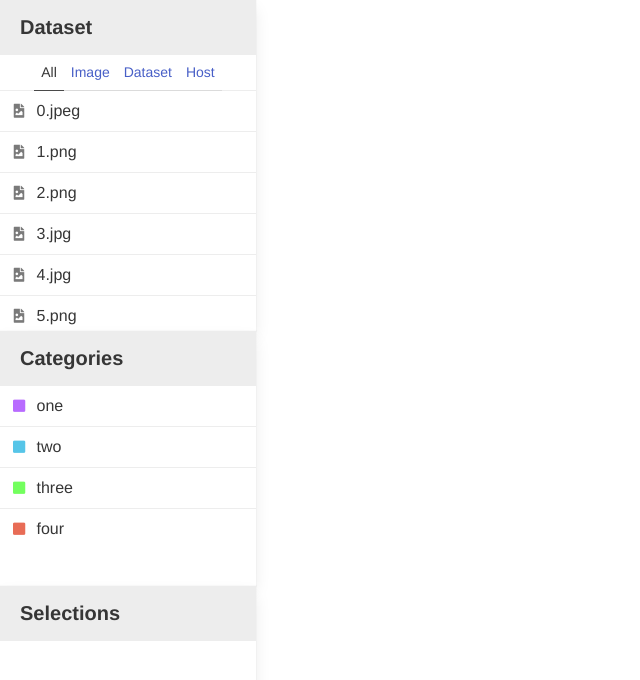
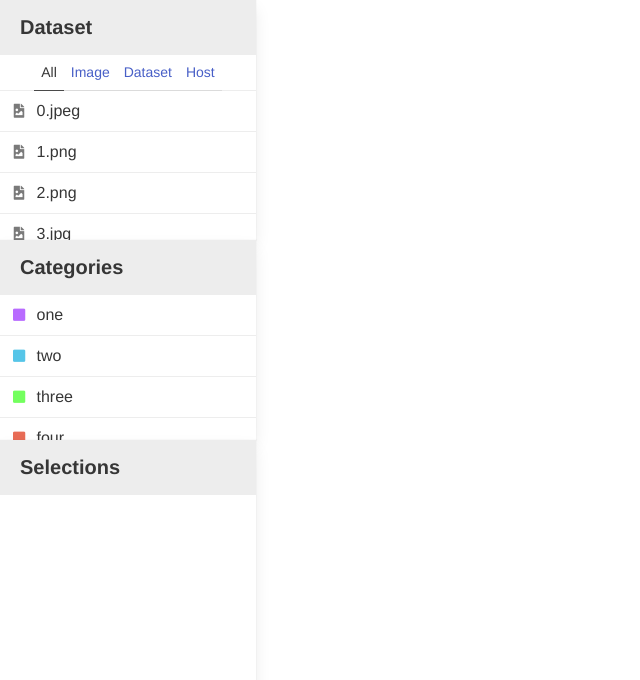
Before and after one commit to Relecto/labeler, a Vue app: page / in a window 1280 px wide. Shown: the top 680 px of the page, without its empty margins (0-640 px from the left). Built offline with nearby package versions, Linux system fonts and the light colour scheme.

Commit message:
Sidebar now uses flexbox

```diff
--- a/src/App.vue
+++ b/src/App.vue
@@ -1,12 +1,20 @@
 <template>
   <div id="app" class="columns is-gapless">
     <div class="column is-one-fifth">
+      <div class="aside">
+        <div class="dataset-container">
           <Dataset>
           </Dataset>
+        </div>
+        <div class="categories-container">
           <Categories>
           </Categories>
+        </div>
+        <div class="selections-container">
           <Selections>
           </Selections>
+        </div>
+      </div>
     </div>
 
     <div class="column">
@@ -60,23 +68,23 @@ export default {
   box-sizing: border-box; */
 }
 
-.panel-container {
-  position: fixed;
-  margin: 1vh;
-  max-width: 25vw;
-  min-width: 250px;
- /* overflow-y: scroll; */
-  z-index: 10;
+.aside {
+  display: flex;
+  flex-direction: column;
+
+  height: 100%;
 }
-
+.dataset-container {
+  max-height: 30%;
+  flex-grow: 1;
+}
+.categories-container {
+  max-height: 25%;
+  flex-grow: 1;
+}
 .selections-container {
-  position: fixed;
-  margin-right: 1vh;
-  margin-top: 1vh;
-  max-width: 25vw;
-  min-width: 250px;
- /* overflow-y: scroll; */
-  z-index: 10;
+  max-height: 45%;
+  flex-grow: 1;
 }
 
 html, body {
--- a/src/components/Categories.vue
+++ b/src/components/Categories.vue
@@ -3,7 +3,7 @@
   <p class="panel-heading">
     Categories
   </p>
-  <div class="category-list">
+  <div class="list">
     <a
     v-for="(category, i) in categories"
     :key="i"
@@ -42,10 +42,19 @@ export default {
 <style scoped>
 .panel {
   background: #ffffff;
+  height: 100%;
+  display: flex;
+  flex-direction: column;
+  flex-basis: content;
 }
-.category-list {
-  max-height: 20vh;
-  min-height: 200px;
-  overflow: scroll;
+
+.header {
+  flex-grow: 0;
+}
+.list {
+  flex-grow: 2;
+
+  overflow-y: scroll;
+  overflow-x: hidden;
 }
 </style>
--- a/src/components/Dataset.vue
+++ b/src/components/Dataset.vue
@@ -1,15 +1,15 @@
 <template>
 <nav class="panel">
-  <p class="panel-heading">
+  <p class="panel-heading header">
     Dataset
   </p>
-  <p class="panel-tabs">
+  <p class="panel-tabs header">
     <a class="is-active">All</a>
     <a>Image</a>
     <a>Dataset</a>
     <a>Host</a>
   </p>
-  <div class="image-list">
+  <div class="list">
     <a
     v-for="path in images"
     :key="path"
@@ -43,10 +43,18 @@ export default {
 <style scoped>
 .panel {
   background: #ffffff;
+  height: 100%;
+  display: flex;
+  flex-direction: column;
 }
-.image-list {
-  max-height: 30vh;
-  min-height: 200px;
-  overflow: scroll;
+
+.header {
+  flex-grow: 0;
+}
+.list {
+  flex-grow: 2;
+
+  overflow-y: scroll;
+  overflow-x: hidden;
 }
 </style>
--- a/src/components/Selections.vue
+++ b/src/components/Selections.vue
@@ -1,9 +1,9 @@
 <template>
 <nav class="panel">
-  <p class="panel-heading">
+  <p class="panel-heading header">
     Selections
   </p>
-  <div class="selection-list">
+  <div class="list">
     <a
     v-for="(selection, i) in realSelections"
     :key="i"
@@ -57,12 +57,22 @@ export default {
 <style scoped>
 .panel {
   background: #ffffff;
+  height: 100%;
+  display: flex;
+  flex-direction: column;
+  flex-basis: content;
 }
-.selection-list {
-  max-height: 70vh;
-  min-height: 400px;
-  overflow: scroll;
+
+.header {
+  flex-grow: 0;
 }
+.list {
+  flex-grow: 2;
+
+  overflow-y: scroll;
+  overflow-x: hidden;
+}
+
 .buttons {
   margin-bottom: 0;
 }
```
Lines whose indentation alone changed are shown as unchanged.
